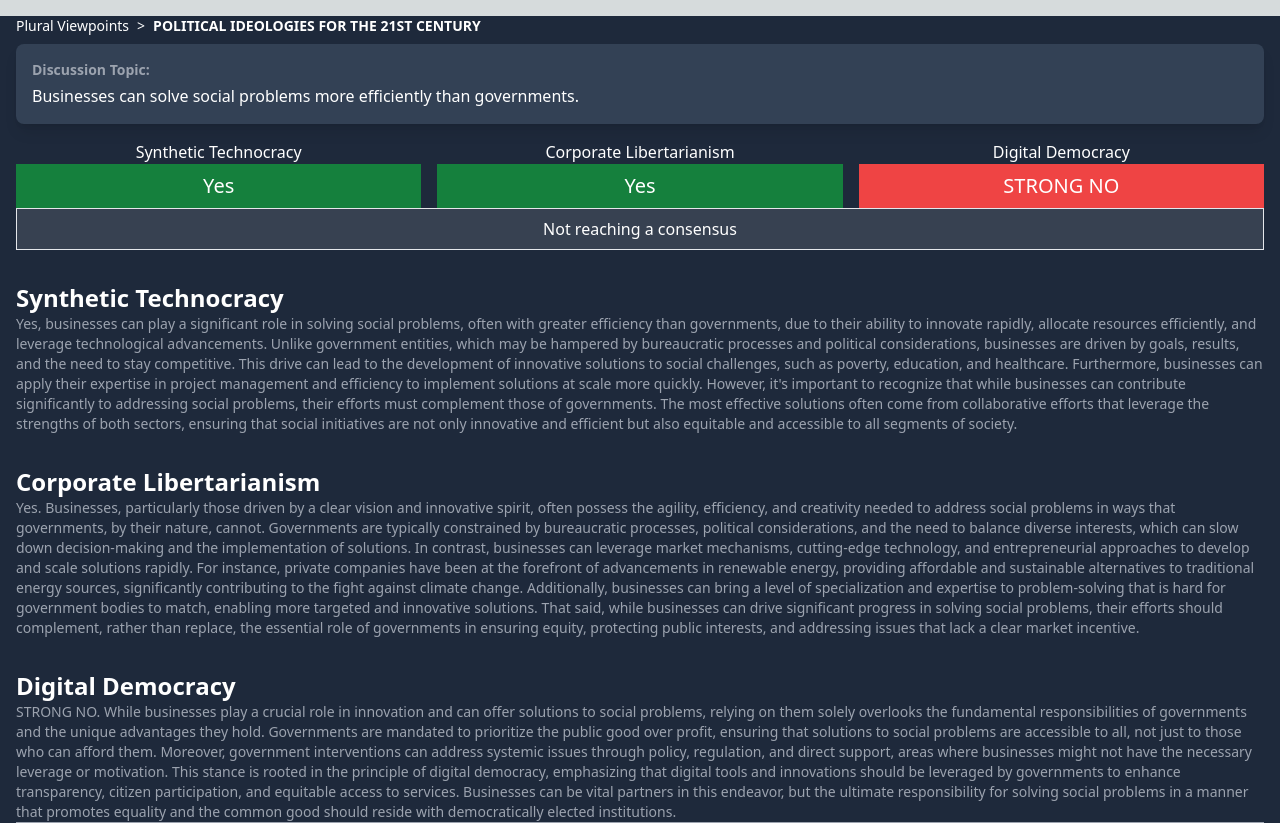
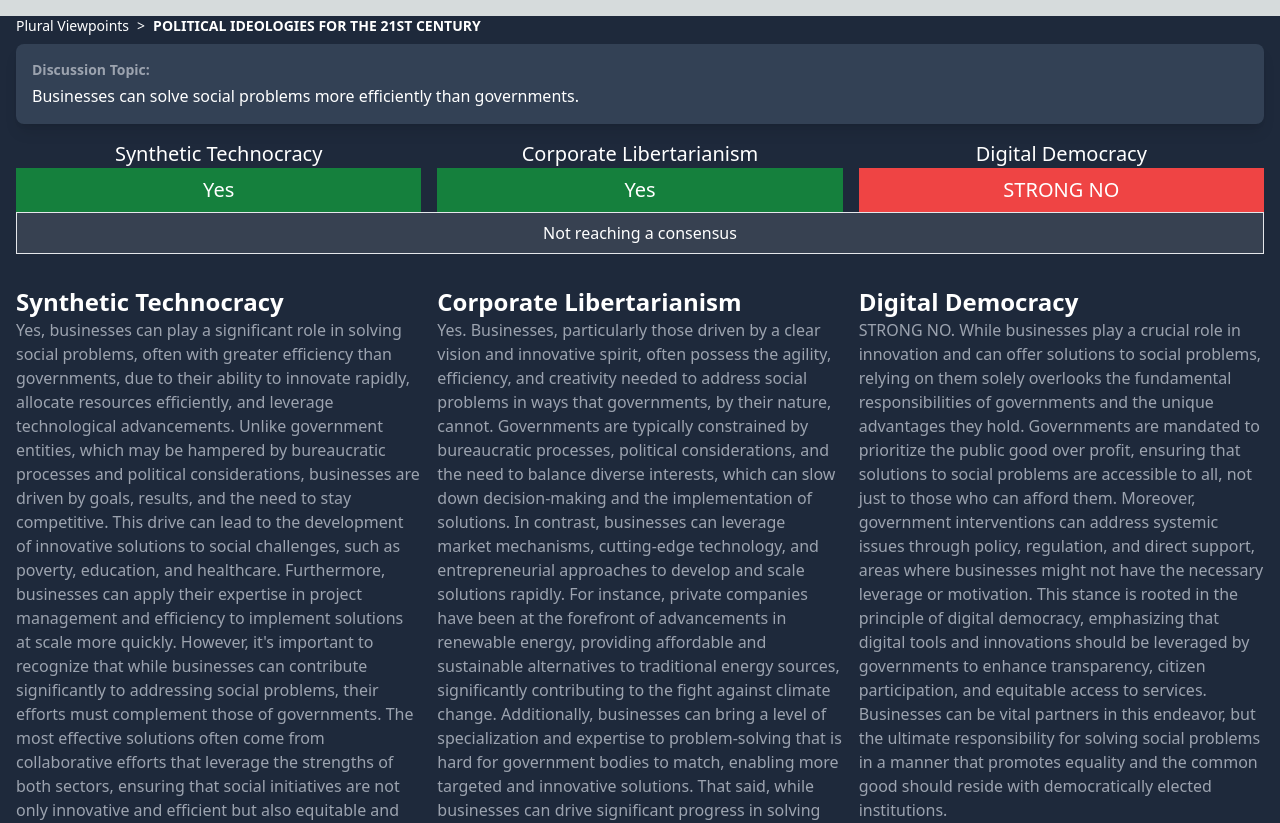
Before and after one commit to nishio/magi, a Next.js app: page /d/1 in a window 1280 px wide. Shown: the top 823 px of the page. Built offline with nearby package versions, Linux system fonts and the light colour scheme.

Commit message:
3-column on large screen

```diff
--- a/src/pages/d/[id].tsx
+++ b/src/pages/d/[id].tsx
@@ -56,22 +56,28 @@ const DiscussionPage = ({ discussion }: { discussion: Discussion }) => {
             {discussion.viewpoints.map((viewpoint, index) => (
               <div key={index} className="text-center">
                 <a href={`#detail-${index + 1}`} className="hover:underline">
-                  <p>{viewpoint.name}</p>
+                  <p className="text-lg md:text-xl">{viewpoint.name}</p>
                 </a>
                 <YesNo v={takeOpinion(viewpoint.text).v} />
               </div>
             ))}
           </div>
           <Consensus discussion={discussion} />
+
+          <div className="grid grid-cols-1 md:grid-cols-3 gap-4">
             {discussion.viewpoints.map((viewpoint, index) => (
               <div key={index} className="mt-8">
-              <h2 className="text-2xl font-semibold" id={`detail-${index + 1}`}>
+                <h2
+                  className="text-2xl font-semibold"
+                  id={`detail-${index + 1}`}
+                >
                   {viewpoint.name}
                 </h2>
-              <p className="text-sm text-gray-400">{viewpoint.text}</p>
+                <p className="text-gray-400">{viewpoint.text}</p>
                 <BackToTop />
               </div>
             ))}
+          </div>
           <hr className="border-gray-400" />
           <Navigation />
         </div>
```
Lines whose indentation alone changed are shown as unchanged.
